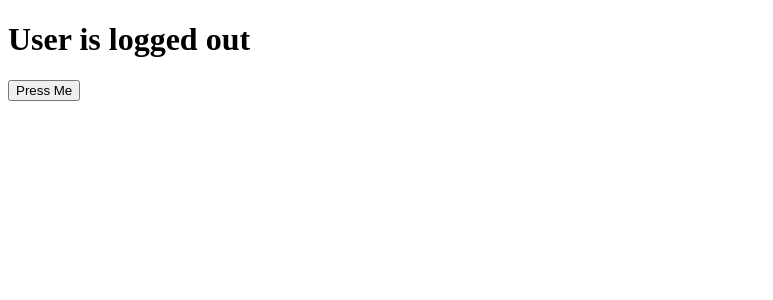
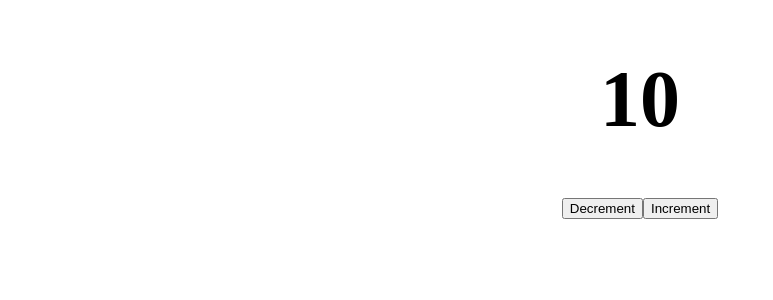
Before and after one commit to petritbajra/WebApp-React-November-2020, a React (Create React App) app: page / in a window 1280 px wide. Shown: the top 300 px of the page, without its empty margins (0-773 px from the left). Built offline with nearby package versions, Linux system fonts and the light colour scheme.

Commit message:
Increment/Decrement Example.

```diff
--- a/src/App.js
+++ b/src/App.js
@@ -1,40 +1,27 @@
 import React from "react";
-import EmployeeList from "./components/EmployeeList";
-
 class App extends React.Component {
     constructor() {
         super();
         this.state = {
-            loggedIn: false
-        };
-        this.handelClick = this.handelClick.bind(this);
+            count: 10
+        }
+        this.handleClick = this.handleClick.bind(this);
     }
 
-    handelClick() {
+    handleClick({target: {name}}) {
         this.setState(prevState => {
             return {
-                loggedIn: !prevState.loggedIn
+                count: prevState.count + (name === 'decrement' ? -1 : 1)
             }
         });
     }
 
     render() {
-        console.log(this.state.loggedIn);
-        // console.log(this.state.firstName);
-        // console.log(this.returnRandomStuff());
-      return (
-            <div>
-                <h1>
-                    {this.state.loggedIn ? 'User is logged in.' : 'User is logged out'}
-                </h1>
-               <button
-                    onClick={this.handelClick}
-                    // onMouseOver={() => {
-                    //     console.log('Mouse over');
-                    // }}
-               >
-                   Press Me
-               </button>
+        return (
+            <div className="center">
+                <h1>{this.state.count}</h1>
+                <button name="decrement" onClick={this.handleClick }>Decrement</button>
+                <button mame="increment" onClick={this.handleClick}>Increment</button>
             </div>
         )
     }
--- a/src/components/Employee.js
+++ /dev/null
@@ -1,26 +0,0 @@
-
-
-function Employee (props) {
-    const {
-        profileUrl,
-        firstName,
-        lastName,
-        title,
-        address,
-        phoneNumber
-    } = props.data;
-    return (
-        <div className="employee">
-        <img src={profileUrl} alt= "Profile" />
-        <div className="employee-info">
-            <h2>Full Name: {`${firstName} ${lastName}`}</h2>
-            <h2>Title: {title}</h2>
-            <h2>Address: {address}</h2>
-            <h2>Phone Number: {phoneNumber}</h2>
-        </div>
-        <hr/>
-    </div>
-    )
-}
-
-export default Employee;
--- a/src/components/EmployeeList.js
+++ /dev/null
@@ -1,11 +0,0 @@
-
-import Employee from "./Employee"
-import employess from "../employees"
-
-
-function EmployeeList() {
-    const emp = employess.map(x => <Employee data={x} />);
-return <div>{emp}</div>;
-}
-
-export default EmployeeList;
--- a/src/employees.js
+++ /dev/null
@@ -1,24 +0,0 @@
-export default [{
-    profileUrl: "https://i.pinimg.com/originals/a6/58/32/a65832155622ac173337874f02b218fb.png",
-    firstName: "Maria",
-    lastName: "Smith",
-    title: "Manager",
-    phoneNumber: "+1 123 123 1234",
-    address: "New York, NY"
-},
-{
-    profileUrl: "https://cdn1.iconfinder.com/data/icons/avatars-1-5/136/87-512.png",
-    firstName: "John",
-    lastName: "Smith",
-    title: "Manager",
-    phoneNumber: "+1 123 123 1234",
-    address: "New York, NY"
-},
-{
-profileUrl: "https://www.shareicon.net/data/512x512/2016/09/01/822711_user_512x512.png",
-firstName: "Matthew",
-lastName: "Johnson",
-title: "Manager",
-phoneNumber: "+1 123 123 1234",
-address: "New York, NY"
-} ]
--- a/src/style.css
+++ b/src/style.css
@@ -1,22 +1,9 @@
-.employee img {
+.center {
+    margin: 0 auto;
     width: 200px;
-    float: left;
+    text-align: center;
 }
 
-.employee-info {
-    padding-top: 1px;
-    margin-left: 20px;
-    float: left;
-
+.center h1 {
+    font-size: 80px;
 }
-
-.employee {
-    padding-top: 10px;
-    height:220px ;
-    width: 100%;
-    clear: both;
-}
-
-.employee hr {
-    clear: both;
-}
```
